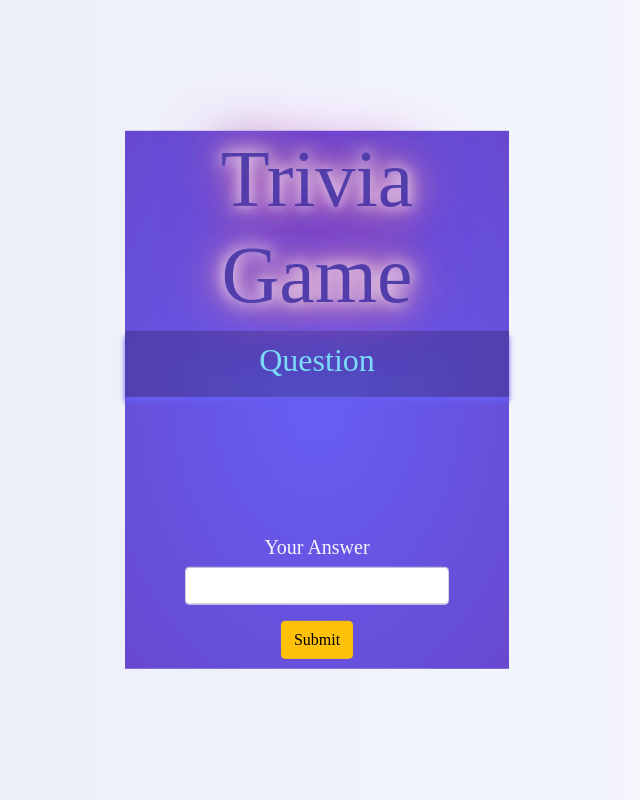
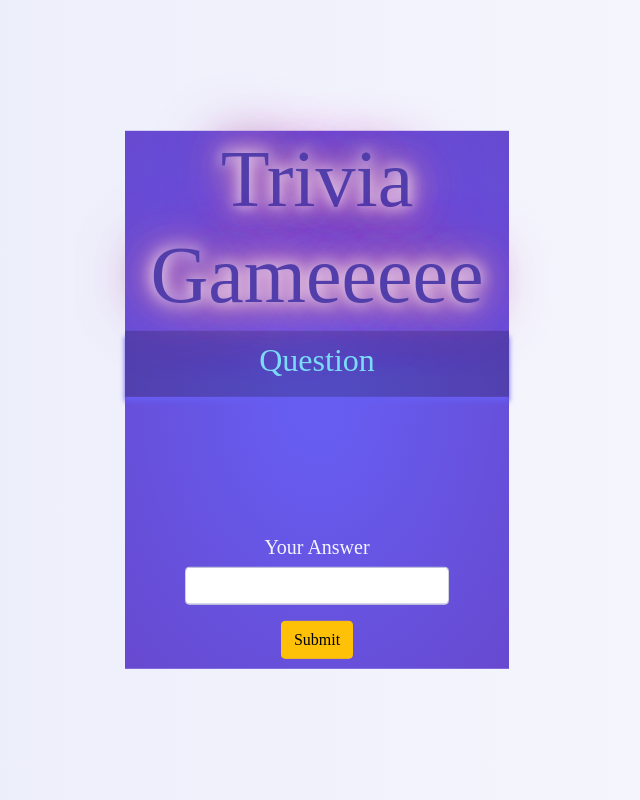
Before and after one commit to Siddhantshukla814/Queen-s-english-trivia-game-, a React (Create React App) app: page / in a window 1280 px wide. Shown: the whole page, without its empty margins (323-963 px from the left). Built offline with nearby package versions, Linux system fonts and the light colour scheme; no server answers; a web font is replaced by a local one.

Commit message:
Test plugin

```diff
--- a/src/App.tsx
+++ b/src/App.tsx
@@ -39,7 +39,7 @@ function App() {
       <div className="parent">
         <div className="game">
           <div className="main-title-div">
-            <h1 className="main-title glow">Trivia Game</h1>
+            <h1 className="main-title glow">Trivia Gameeeee</h1>
           </div>
           <div className="heading-div">
             <h2 className="title">Question</h2>
```
